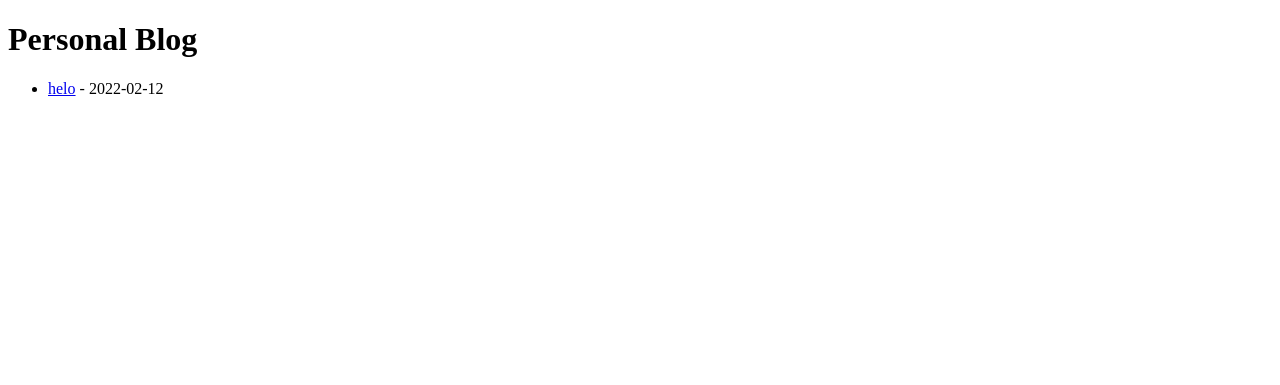
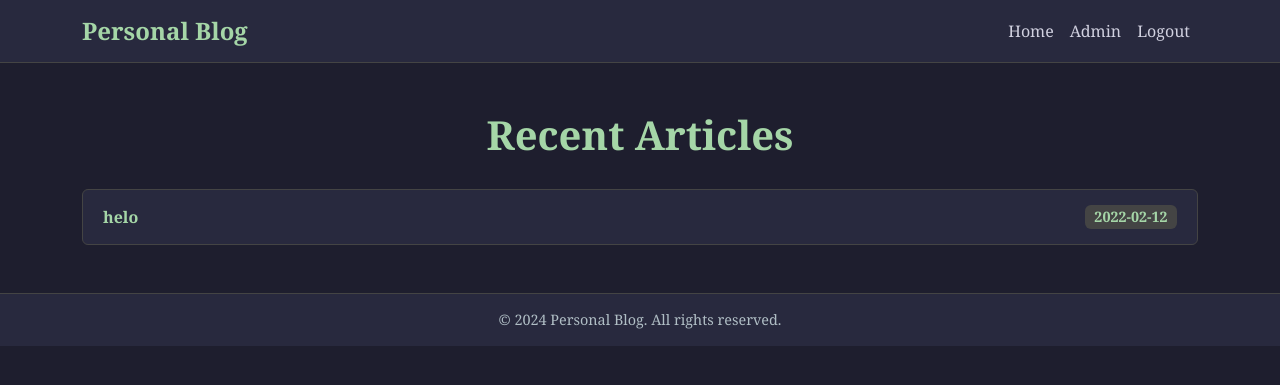
Before and after one commit to haseebraza715/Personal_Blog, a Flask app: page / in a window 1280 px wide. Shown: the top 385 px of the page. Run offline with Flask 3, Linux system fonts and the light colour scheme; the visitor is signed in with stand-in values (Sample User, id 1).

Commit message:
added css for home page

```diff
--- a/templates/admin_dashboard.html
+++ b/templates/admin_dashboard.html
@@ -3,6 +3,10 @@
   <head>
     <meta charset="UTF-8" />
     <title>Admin Dashboard</title>
+    <link
+      rel="stylesheet"
+      href="{{ url_for('static', filename='css/style.css') }}"
+    />
   </head>
   <body>
     <h1>Admin Dashboard</h1>
--- a/templates/article.html
+++ b/templates/article.html
@@ -2,6 +2,11 @@
 <html lang="en">
   <head>
     <meta charset="UTF-8" />
+    <link
+      rel="stylesheet"
+      href="{{ url_for('static', filename='css/style.css') }}"
+    />
+
     <title>{{ article['title'] }}</title>
   </head>
   <body>
--- a/templates/edit_article.html
+++ b/templates/edit_article.html
@@ -2,6 +2,11 @@
 <html lang="en">
   <head>
     <meta charset="UTF-8" />
+    <link
+      rel="stylesheet"
+      href="{{ url_for('static', filename='css/style.css') }}"
+    />
+
     <title>Edit Article</title>
   </head>
   <body>
--- a/templates/home.html
+++ b/templates/home.html
@@ -2,19 +2,136 @@
 <html lang="en">
   <head>
     <meta charset="UTF-8" />
+    <meta name="viewport" content="width=device-width, initial-scale=1.0" />
     <title>Personal Blog</title>
+    <!-- Bootstrap CSS -->
+    <link
+      href="https://cdn.jsdelivr.net/npm/bootstrap@5.3.0-alpha1/dist/css/bootstrap.min.css"
+      rel="stylesheet"
+    />
+    <style>
+      /* Dark Mode Styling */
+      body {
+        font-family: "Georgia", serif;
+        background-color: #1e1e2e;
+        color: #d1d1e0;
+      }
+
+      .navbar {
+        background-color: #28293e;
+        border-bottom: 1px solid #444;
+      }
+
+      .navbar-brand {
+        font-weight: bold;
+        font-size: 1.5rem;
+        color: #a5d6a7 !important; /* Soft Green */
+      }
+
+      .navbar-nav .nav-link {
+        font-size: 1rem;
+        color: #d1d1e0;
+      }
+
+      .navbar-nav .nav-link:hover {
+        color: #a5d6a7; /* Hover effect */
+      }
+
+      .container h1 {
+        font-weight: bold;
+        margin-bottom: 30px;
+        color: #a5d6a7;
+      }
+
+      .list-group-item {
+        background-color: #28293e;
+        border: 1px solid #444;
+        border-radius: 5px;
+        padding: 15px 20px;
+        transition: background-color 0.3s;
+      }
+
+      .list-group-item:hover {
+        background-color: #32334e;
+        cursor: pointer;
+      }
+
+      .list-group-item a {
+        color: #a5d6a7;
+        font-weight: bold;
+        text-decoration: none;
+      }
+
+      .list-group-item a:hover {
+        text-decoration: underline;
+      }
+
+      .badge {
+        font-size: 0.9rem;
+        background-color: #444;
+        color: #a5d6a7;
+      }
+
+      footer {
+        background-color: #28293e;
+        color: #b0bec5;
+        font-size: 0.9rem;
+        padding: 15px 0;
+        text-align: center;
+        border-top: 1px solid #444;
+      }
+    </style>
   </head>
   <body>
-    <h1>Personal Blog</h1>
-    <ul>
-      {% for article in articles %}
-      <li>
-        <a href="{{ url_for('article', title=article['title']) }}"
-          >{{ article['title'] }}</a
+    <!-- Navbar -->
+    <nav class="navbar navbar-expand-lg">
+      <div class="container">
+        <a class="navbar-brand" href="{{ url_for('home') }}">Personal Blog</a>
+        <div class="collapse navbar-collapse">
+          <ul class="navbar-nav ms-auto">
+            <li class="nav-item">
+              <a class="nav-link" href="{{ url_for('home') }}">Home</a>
+            </li>
+            {% if session.get('logged_in') %}
+            <li class="nav-item">
+              <a class="nav-link" href="{{ url_for('admin_dashboard') }}"
+                >Admin</a
+              >
+            </li>
+            <li class="nav-item">
+              <a class="nav-link" href="{{ url_for('logout') }}">Logout</a>
+            </li>
+            {% else %}
+            <li class="nav-item">
+              <a class="nav-link" href="{{ url_for('login') }}">Login</a>
+            </li>
+            {% endif %}
+          </ul>
+        </div>
+      </div>
+    </nav>
+
+    <!-- Main Content -->
+    <div class="container my-5">
+      <h1 class="text-center">Recent Articles</h1>
+      <ul class="list-group">
+        {% for article in articles %}
+        <li
+          class="list-group-item d-flex justify-content-between align-items-center"
         >
-        - {{ article['date'] }}
-      </li>
-      {% endfor %}
-    </ul>
+          <a href="{{ url_for('article', title=article['title']) }}">
+            {{ article['title'] }}
+          </a>
+          <span class="badge">{{ article['date'] }}</span>
+        </li>
+        {% endfor %}
+      </ul>
+    </div>
+
+    <!-- Footer -->
+    <footer>&copy; 2024 Personal Blog. All rights reserved.</footer>
+
+    <!-- Bootstrap JS -->
+    <script src="https://cdn.jsdelivr.net/npm/bootstrap@5.3.0-alpha1/dist/js/bootstrap.bundle.min.js"></script>
   </body>
 </html>
--- a/templates/login.html
+++ b/templates/login.html
@@ -3,6 +3,11 @@
   <head>
     <meta charset="UTF-8" />
     <meta name="viewport" content="width=device-width, initial-scale=1.0" />
+    <link
+      rel="stylesheet"
+      href="{{ url_for('static', filename='css/style.css') }}"
+    />
+
     <title>Admin Login</title>
   </head>
   <body>
--- a/templates/new_article.html
+++ b/templates/new_article.html
@@ -2,6 +2,10 @@
 <html lang="en">
   <head>
     <meta charset="UTF-8" />
+    <link
+      rel="stylesheet"
+      href="{{ url_for('static', filename='css/style.css') }}"
+    />
     <title>Add New Article</title>
   </head>
   <body>
```
